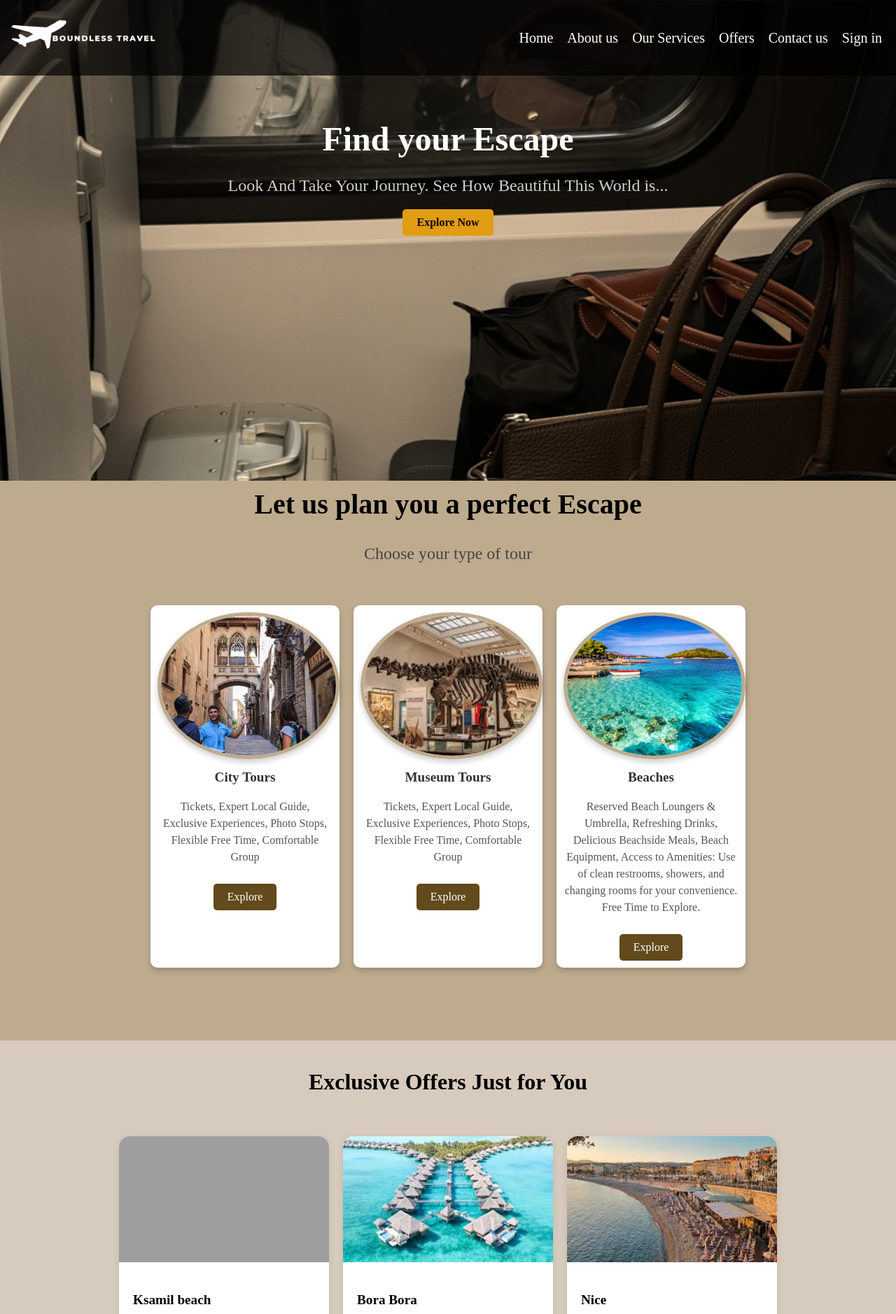
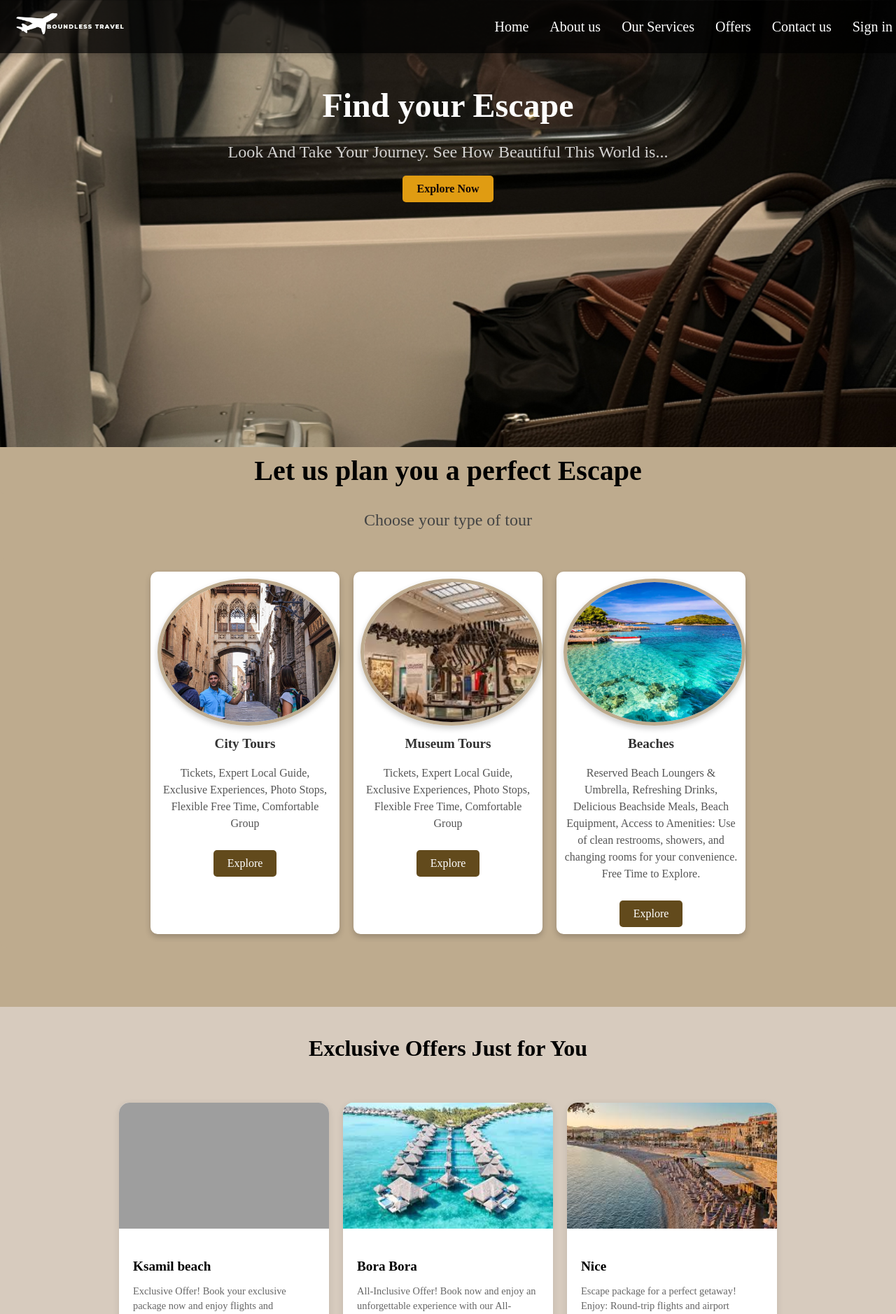
Before and after one commit to Oltionaa/Projekti, a PHP site: page /home.html in a window 1280 px wide. Shown: the top 1878 px of the page at 70% size. Run offline with PHP 8.4, Linux system fonts and the light colour scheme; grey boxes are pictures that could not be loaded.

Commit message:
update home

```diff
--- a/home.css
+++ b/home.css
@@ -5,14 +5,23 @@ body {
   background-position: center;
   background-repeat: no-repeat;
   margin: 0;
-  padding: 0;
+  padding-top: 100px;
+
 }
-
 .navbar {
   display: flex;
   align-items: center;
-  padding: 10px;
+  justify-content: space-between;
+  padding: 8px 20px;
   background-color: rgba(0, 0, 0, 0.7);
+  position: fixed;
+  top: 0;
+  left: 0;
+  width: 100%;
+  z-index: 1000;
+  box-shadow: 0 4px 6px rgba(0, 0, 0, 0.1);
+  height: 60px;
+  transition: height 0.3s, padding 0.3s;
 }
 
 .navbar .Logo {
@@ -20,22 +29,43 @@ body {
 }
 
 .navbar .Logo img {
-  height: 80px;
-  padding: 2px;
+  height: 60px;
 }
 
 .navbar a {
   color: white;
-  padding: 10px;
+  padding: 10px 15px;
   text-decoration: none;
   font-size: 20px;
   transition: background-color 0.3s ease;
 }
 
 .navbar a:hover {
-  background-color: rgba(87, 103, 108, 0.925);
+  background-color: rgba(255, 255, 255, 0.2);
 }
 
+.navbar a:last-child {
+  margin-right: 10px;
+}
+
+body {
+  margin: 0;
+  padding-top: 60px;
+}
+
+
+.navbar.shrink {
+  height: 45px;
+  padding: 5px 20px;
+}
+
+.navbar.shrink .Logo img {
+  height: 40px;
+}
+
+.navbar.shrink a {
+  font-size: 18px;
+}
 .container {
   width: 90%;
   max-width: 1200px;
--- a/home.html
+++ b/home.html
@@ -321,7 +321,18 @@
  </section>
 
     </footer>
+    <script>
+      document.addEventListener("DOMContentLoaded", function () {
+        const navbar = document.querySelector(".navbar");
 
-
+        window.addEventListener("scroll", function () {
+          if (window.scrollY > 100) { // Përdoruesi ka bërë scroll 100px ose më shumë
+            navbar.classList.add("shrink");
+          } else {
+            navbar.classList.remove("shrink");
+          }
+        });
+      });
+    </script>
 </body>
 </html>
```
Also changed, not shown: register.php (added, +48 -0 lines), signinn.html (+9 -8 lines).
